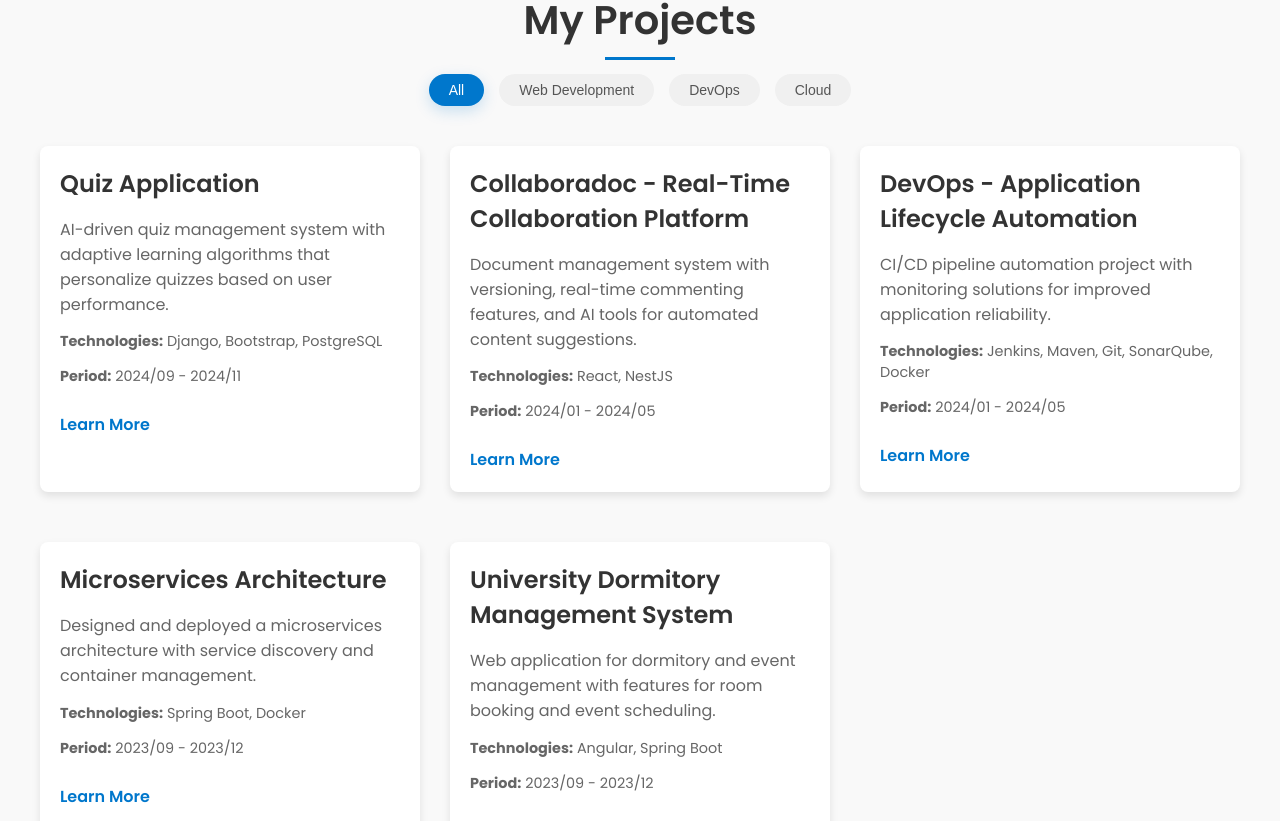
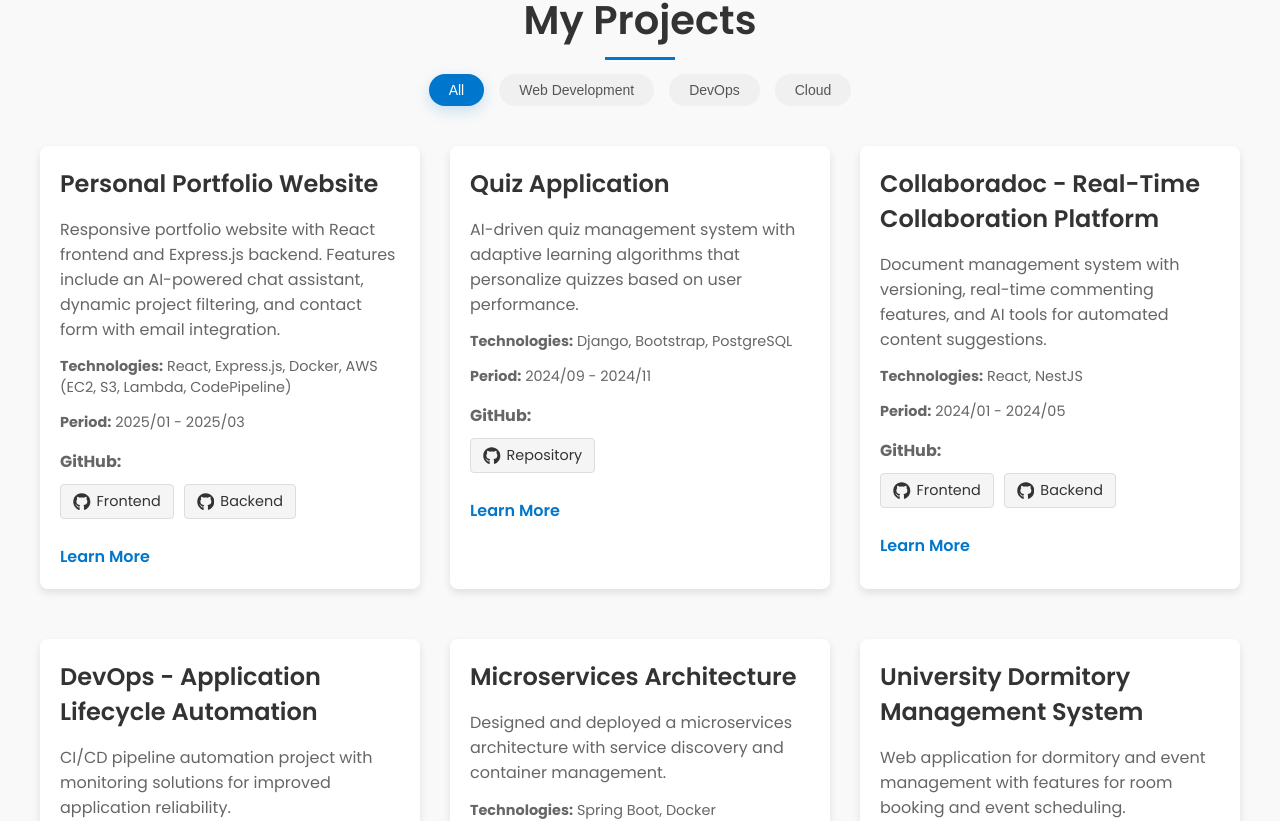
Before and after one commit to Oussemamri/Portfolio, a React (Create React App) app: page / in a window 1280 px wide. Shown: the part 3569-4390 px from the top of the page. Built offline with nearby package versions, Linux system fonts and the light colour scheme; no server answers.

Commit message:
changing on the project

```diff
--- a/src/assets/styles/components/projects.css
+++ b/src/assets/styles/components/projects.css
@@ -47,3 +47,47 @@
     transform: translateY(-2px);
     box-shadow: 0 5px 15px rgba(0, 0, 0, 0.1);
 }
+
+/* GitHub repository links styling */
+.repo-links {
+  margin-top: 15px;
+}
+
+.github-buttons {
+  display: flex;
+  flex-wrap: wrap;
+  gap: 10px;
+  margin-top: 8px;
+}
+
+.github-link {
+  display: inline-flex;
+  align-items: center;
+  padding: 6px 12px;
+  background-color: #f5f5f5;
+  border-radius: 4px;
+  color: #333;
+  font-size: 0.9rem;
+  text-decoration: none;
+  transition: all 0.2s ease;
+  border: 1px solid #ddd;
+}
+
+.github-link svg {
+  margin-right: 6px;
+  font-size: 1.1rem;
+}
+
+.github-link:hover {
+  background-color: #e9e9e9;
+  color: #000;
+  transform: translateY(-2px);
+  box-shadow: 0 3px 6px rgba(0, 0, 0, 0.1);
+}
+
+@media (max-width: 768px) {
+  .github-buttons {
+    flex-direction: column;
+    align-items: flex-start;
+  }
+}
--- a/src/components/Projects.js
+++ b/src/components/Projects.js
@@ -1,17 +1,33 @@
 import React, { useState } from 'react';
 import Card from './common/Card';
 import '../assets/styles/components/projects.css';
+import { FaGithub } from 'react-icons/fa'; // Import GitHub icon
 
 const Projects = () => {
     const [activeFilter, setActiveFilter] = useState('all');
 
     const projectList = [
         {
+            title: 'Personal Portfolio Website',
+            description: 'Responsive portfolio website with React frontend and Express.js backend. Features include an AI-powered chat assistant, dynamic project filtering, and contact form with email integration.',
+            technologies: 'React, Express.js, Docker, AWS (EC2, S3, Lambda, CodePipeline)',
+            period: '2025/01 - 2025/03',
+            link: 'https://oussemaamri.com',
+            repos: [
+                { name: 'Frontend', url: 'https://github.com/Oussemamri/Portfolio' },
+                { name: 'Backend', url: 'https://github.com/Oussemamri/portfolio-backend' }
+            ],
+            category: ['web', 'devops', 'cloud']
+        },
+        {
             title: 'Quiz Application',
             description: 'AI-driven quiz management system with adaptive learning algorithms that personalize quizzes based on user performance.',
             technologies: 'Django, Bootstrap, PostgreSQL',
             period: '2024/09 - 2024/11',
             link: '#',
+            repos: [
+                { name: 'Repository', url: 'https://github.com/Oussemamri/MindTrack-django' }
+            ],
             category: 'web'
         },
         {
@@ -20,6 +36,10 @@ const Projects = () => {
             technologies: 'React, NestJS',
             period: '2024/01 - 2024/05',
             link: '#',
+            repos: [
+                { name: 'Frontend', url: 'https://github.com/Oussemamri/CollaboraDocFront' },
+                { name: 'Backend', url: 'https://github.com/Oussemamri/CollaboraDocBack' }
+            ],
             category: 'web'
         },
         {
@@ -44,6 +64,10 @@ const Projects = () => {
             technologies: 'Angular, Spring Boot',
             period: '2023/09 - 2023/12',
             link: '#',
+            repos: [
+                { name: 'Frontend', url: 'https://github.com/wadhahzoldyck/FoyerFront' },
+                { name: 'Backend', url: 'https://github.com/wadhahzoldyck/GestionFoyerBack' }
+            ],
             category: 'web'
         }
     ];
@@ -57,7 +81,12 @@ const Projects = () => {
 
     const filteredProjects = activeFilter === 'all'
         ? projectList
-        : projectList.filter(project => project.category === activeFilter);
+        : projectList.filter(project => {
+            if (Array.isArray(project.category)) {
+                return project.category.includes(activeFilter);
+            }
+            return project.category === activeFilter;
+        });
 
     return (
         <section id="projects" className="projects-section">
@@ -85,6 +114,24 @@ const Projects = () => {
                                 <p>{project.description}</p>
                                 <p className="technologies"><strong>Technologies:</strong> {project.technologies}</p>
                                 <p className="period"><strong>Period:</strong> {project.period}</p>
+                                {project.repos && (
+                                    <div className="repo-links">
+                                        <p><strong>GitHub:</strong></p>
+                                        <div className="github-buttons">
+                                            {project.repos.map((repo, repoIndex) => (
+                                                <a
+                                                    key={repoIndex}
+                                                    href={repo.url}
+                                                    className="github-link"
+                                                    target="_blank"
+                                                    rel="noopener noreferrer"
+                                                >
+                                                    <FaGithub /> {repo.name}
+                                                </a>
+                                            ))}
+                                        </div>
+                                    </div>
+                                )}
                             </>
                         }
                         link={project.link}
```
